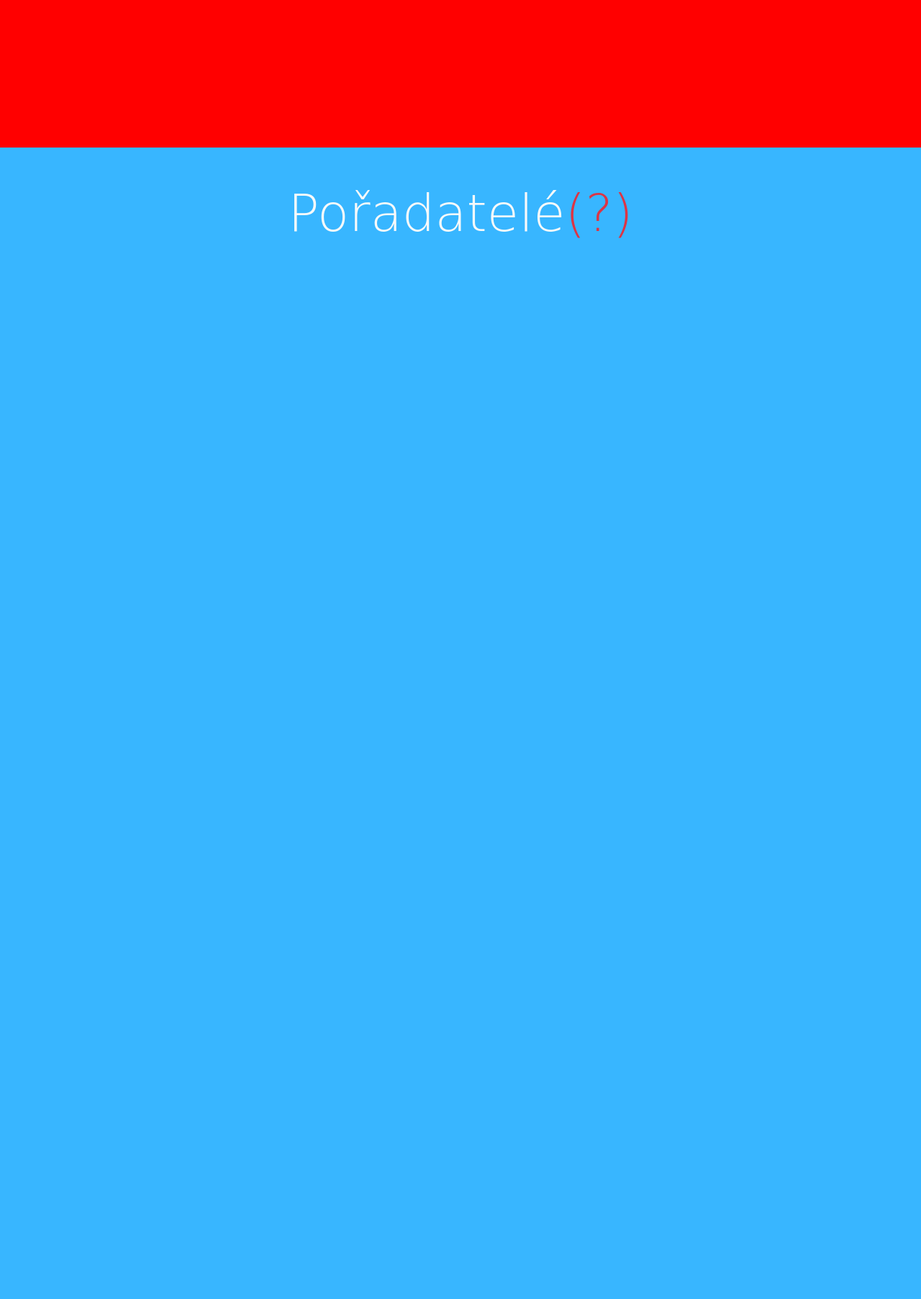
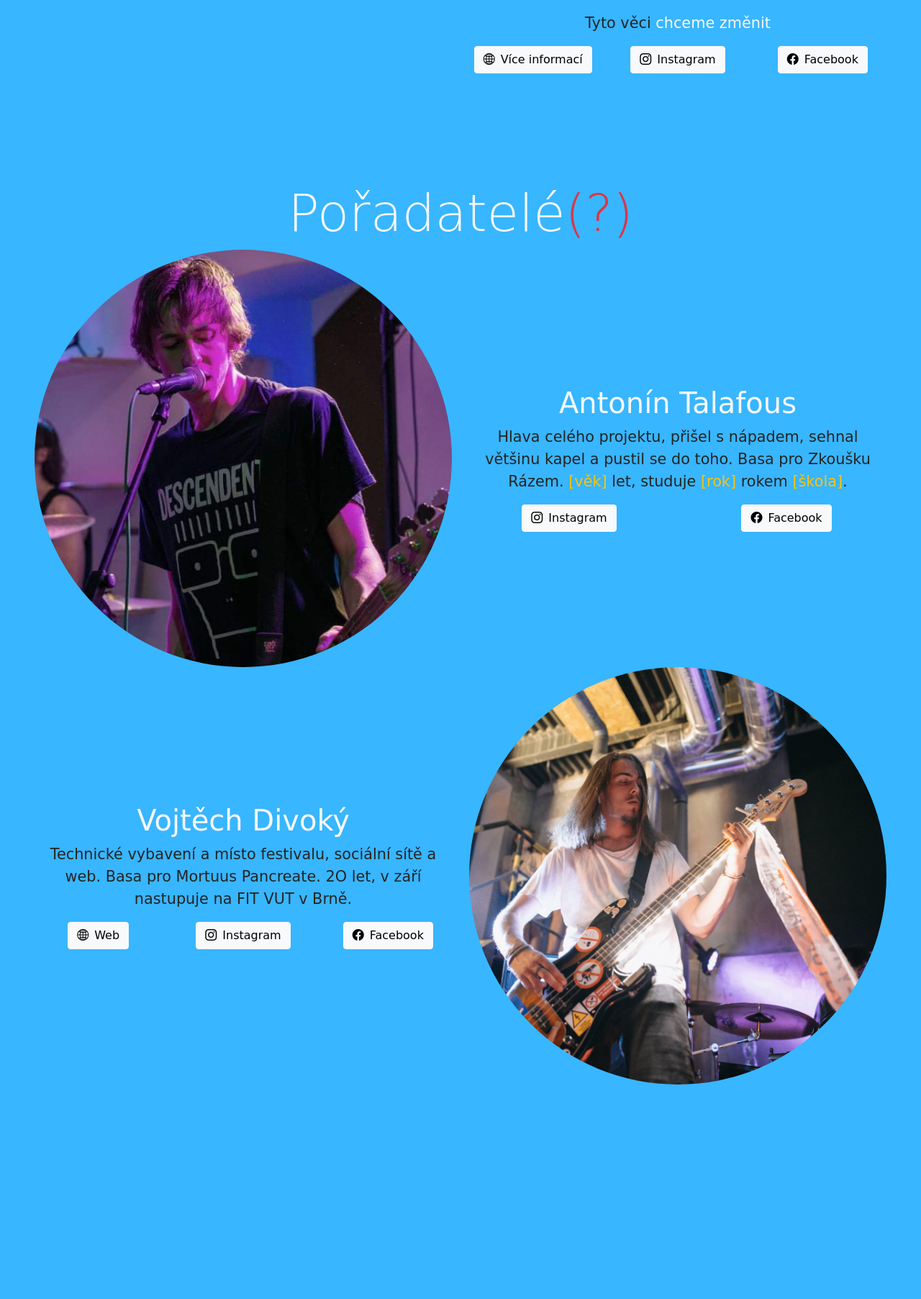
Before and after one commit to Divocaak/cuc-fest, a PHP site: page / in a window 1280 px wide. Shown: the part 2995-4800 px from the top of the page at 72% size. Before the commit the page ends 3326 px from the top, so only its background shows below. Run offline with PHP 8.4, Linux system fonts and the light colour scheme; some web fonts are replaced.

Commit message:
page content done

```diff
--- a/index.css
+++ b/index.css
@@ -46,7 +46,8 @@ h3,
 h4,
 h5,
 button,
-figcaption {
+figcaption,
+li {
     font-family: 'Freckle Face', cursive;
     color: #242424;
 }
@@ -68,3 +69,8 @@ dark: #242424
     position: relative;
     background-color: #38B6FF;
 }
+
+.page-section p,
+.page-section li {
+    font-size: 1.3em;
+}
--- a/index.php
+++ b/index.php
@@ -84,10 +84,20 @@ require_once "loadBandsFromJson.php";
         <div class="text-center">
             <div class="page-section p-5">
                 <h1 class="display-2 text-light">O projektu</h1>
-                <div class="row">
-                    <div class="col-6 d-flex align-items-center">
-                        <p style="font-size: 1.3em;">ČUČ Fest je nový převážně <span class="text-danger">studentský multižánorvý festival</span> s lokálními <span class="text-danger">benefičními účely</span>. Snažíme se „<span class="text-danger">čučet</span>“ kolem sebe a dělat to, co umíme <span class="text-light">pro ty, co nemohou</span>.</p>
-                        <!-- TODO socky btns -->
+                <div class="row d-flex align-items-center">
+                    <div class="col-6">
+                        <p>ČUČ Fest je nový převážně <span class="text-danger">studentský multižánorvý festival</span> s lokálními <span class="text-danger">benefičními účely</span>. Snažíme se „<span class="text-danger">čučet</span>“ kolem sebe a dělat to, co umíme <span class="text-light">pro ty, co nemohou</span>.</p>
+                        <div class="row">
+                            <div class="col-4">
+                                <a href="https://www.instagram.com/cucfest/" class="btn btn-light" target="_blank"><i class="bi bi-instagram pe-2"></i>Instagram</a>
+                            </div>
+                            <div class="col-4">
+                                <a href="https://www.facebook.com/cucfest/" class="btn btn-light" target="_blank"><i class="bi bi-facebook pe-2"></i>Facebook</a>
+                            </div>
+                            <div class="col-4">
+                                <a href="https://fb.me/e/1Es9xsVXz" class="btn btn-light" target="_blank"><i class="bi bi-calendar-event pe-2"></i>FB událost</a>
+                            </div>
+                        </div>
                     </div>
                     <div class="col-6">
                         <figure class="figure">
@@ -97,11 +107,73 @@ require_once "loadBandsFromJson.php";
                     </div>
                 </div>
             </div>
-            <div class="page-section p-5" style="background-color:red">
+            <div class="page-section p-5">
                 <h1 class="display-2 text-light">Autis Centrum o.p.s.</h1>
+                <div class="row d-flex align-items-center">
+                    <div class="col-6">
+                        <img src="https://autiscentrum.cz/wp-content/themes/autiscentrum/images/ico/logo.svg" class="img-fluid" />
+                    </div>
+                    <div class="col-6">
+                        <p class="text-muted">Z webu Autis Centra:</p>
+                        <p>Jsme <span class="text-danger">nestátní nezisková organizace</span>, která poskytuje sociální služby lidem s autismem a jejich rodinám.</p>
+                        <p>Autis Centrum, o.p.s. vzniklo v roce <span class="text-danger">2014</span> z několika důvodů:
+                        <ul class="text-start">
+                            <li>Dětem a dospělým s autismem a jejich rodinám se v Českých Budějovicích a širokém okolí <span class="text-danger">nedostávalo ani zdaleka takové péče</span>, jakou by si zasloužili. <span class="text-danger">Chyběly sociální služby</span>, které by jim pomáhaly v každodenním životě.</li>
+                            <li><span class="text-danger">Nedostatečná osvěta</span> laické a odborné veřejnosti, včetně poskytovatelů sociálních služeb a školských zařízení.</li>
+                        </ul>
+                        </p>
+                        <p>Tyto věci <span class="text-light">chceme změnit</span></p>
+                        <div class="row">
+                            <div class="col-4">
+                                <a href="https://autiscentrum.cz/o-nas/o-nas/" class="btn btn-light" target="_blank"><i class="bi bi-globe2 pe-2"></i>Více informací</a>
+                            </div>
+                            <div class="col-4">
+                                <a href="https://www.instagram.com/autiscentrum/" class="btn btn-light" target="_blank"><i class="bi bi-instagram pe-2"></i>Instagram</a>
+                            </div>
+                            <div class="col-4">
+                                <a href="https://www.facebook.com/autiscentrum" class="btn btn-light" target="_blank"><i class="bi bi-facebook pe-2"></i>Facebook</a>
+                            </div>
+                        </div>
+                    </div>
+                </div>
             </div>
-            <div class="page-section p-5">
+            <div class="page-section p-5" style="height: 200vh;">
                 <h1 class="display-2 text-light">Pořadatelé<span class="text-danger">(?)</span></h1>
+                <div class="row d-flex align-items-center">
+                    <div class="col-6">
+                        <img src="imgs/toncek_sqr.png" class="img-fluid rounded-circle" />
+                    </div>
+                    <div class="col-6">
+                        <h1 class="text-light">Antonín Talafous</h1>
+                        <p>Hlava celého projektu, přišel s nápadem, sehnal většinu kapel a pustil se do toho. Basa pro Zkoušku Rázem. <span class="text-warning">[věk]</span> let, studuje <span class="text-warning">[rok]</span> rokem <span class="text-warning">[škola]</span>.</p>
+                        <div class="row">
+                            <div class="col-6">
+                                <a href="https://www.instagram.com/tonda_talafous/" class="btn btn-light" target="_blank"><i class="bi bi-instagram pe-2"></i>Instagram</a>
+                            </div>
+                            <div class="col-6">
+                                <a href="https://www.facebook.com/tonda.talafous/" class="btn btn-light" target="_blank"><i class="bi bi-facebook pe-2"></i>Facebook</a>
+                            </div>
+                        </div>
+                    </div>
+                    <div class="col-6">
+                        <h1 class="text-light">Vojtěch Divoký</h1>
+                        <p>Technické vybavení a místo festivalu, sociální sítě a web. Basa pro Mortuus Pancreate. 2O let, v září nastupuje na FIT VUT v Brně.</p>
+                        <div class="row">
+                            <div class="col-4">
+                                <a href="http://divokyvojtech.cz" class="btn btn-light" target="_blank"><i class="bi bi-globe2 pe-2"></i>Web</a>
+                            </div>
+                            <div class="col-4">
+                                <a href="https://www.instagram.com/divokyvojta/" class="btn btn-light" target="_blank"><i class="bi bi-instagram pe-2"></i>Instagram</a>
+                            </div>
+                            <div class="col-4">
+                                <a href="https://www.facebook.com/divokyv/" class="btn btn-light" target="_blank"><i class="bi bi-facebook pe-2"></i>Facebook</a>
+                            </div>
+                        </div>
+                    </div>
+                    <div class="col-6">
+                        <img src="imgs/divocak_sqr.png" class="img-fluid rounded-circle" />
+                    </div>
+                </div>
             </div>
         </div>
     </div>
```
Also changed, not shown: imgs/divocak_sqr.png (added), imgs/fb_event_cover.png (added), imgs/toncek.jpeg (added), imgs/toncek_sqr.png (added).
